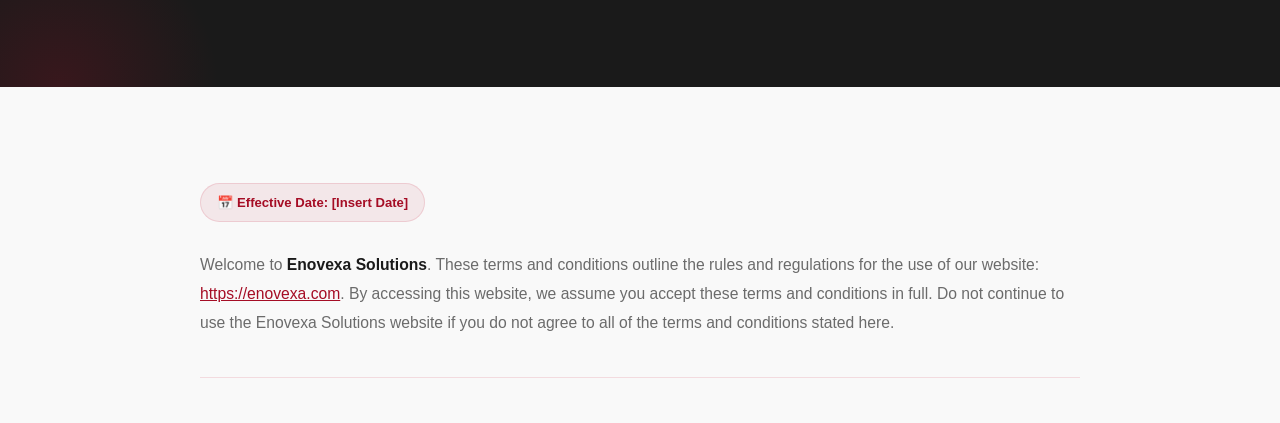
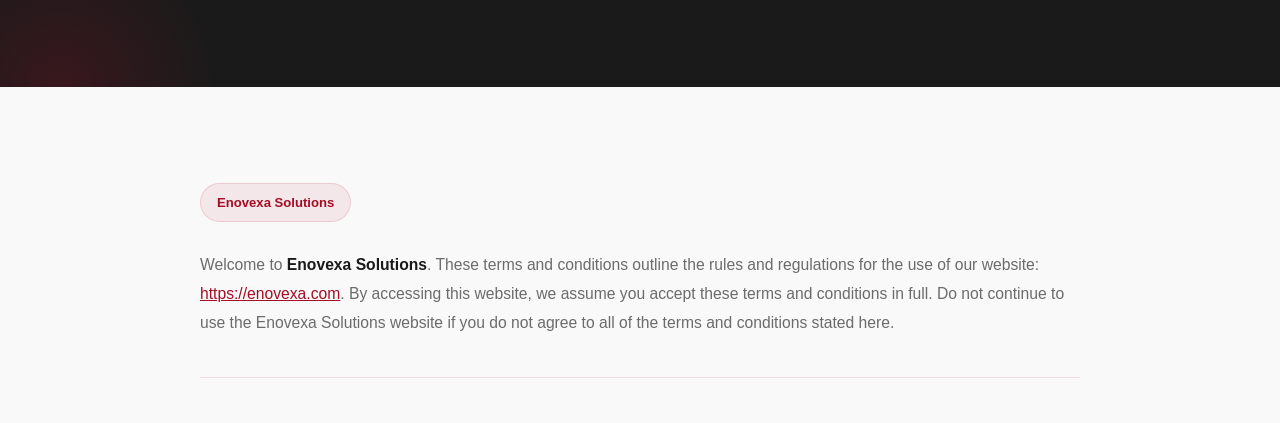
Before and after one commit to dhanushsanju99/web, a plain HTML site: page terms-and-conditions.html in a window 1280 px wide. Shown: the part 319-742 px from the top of the page. Drawn offline with Linux system fonts and the light colour scheme.

Commit message:
Update terms-and-conditions.html

```diff
--- a/terms-and-conditions.html
+++ b/terms-and-conditions.html
@@ -928,7 +928,7 @@ footer {
   <section id="terms">
     <div class="legal-wrap">
 
-      <span class="legal-meta fade-up">📅 Effective Date: [Insert Date]</span>
+      <span class="legal-meta fade-up">Enovexa Solutions</span>
 
       <p class="legal-intro fade-up">Welcome to <strong>Enovexa Solutions</strong>. These terms and conditions
         outline the rules and regulations for the use of our website: <a href="https://enovexa.com"
```
